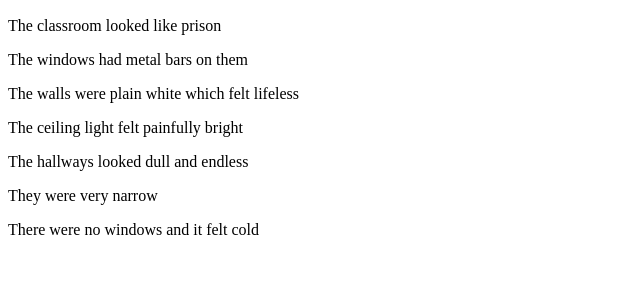
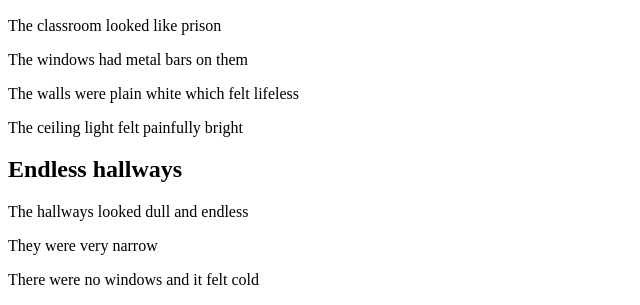
Before and after one commit to Lanaalsaleh/a1-git-labyrinth, a plain HTML site: page index.html in a window 1280 px wide. Shown: the part 580-885 px from the top of the page, without its empty margins (0-640 px from the left). Before the commit the page ends 835 px from the top, so only its background shows below. Drawn offline with Linux system fonts and the light colour scheme.

Commit message:
added-head-topic-for-hallways

```diff
--- a/index.html
+++ b/index.html
@@ -27,7 +27,8 @@
     <p>The ceiling light felt painfully bright</p>
     <!-- * in the assignment it says change some things but there isnt anything i wanna chnage for now atleast -->
     <!-- * actually i just changed the image i had on eariler becasue i realized its a google url which might not work -->
-    <!-- * chnageed the begging of the sentences to capital letter because it looks better -->
+    <!-- * changed the beginning of the sentences to capital letters because it looks better -->
+    <h2>Endless hallways</h2>
     <p>The hallways looked dull and endless</p>
     <P>They were very narrow</P>
     <p>There were no windows and it felt cold</p>
```
